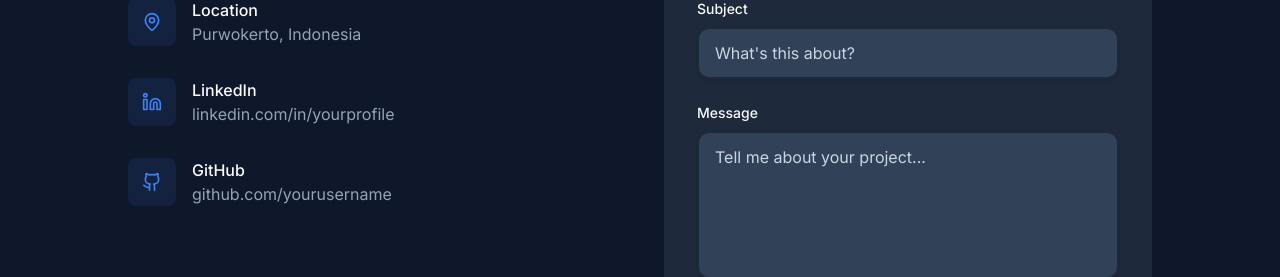
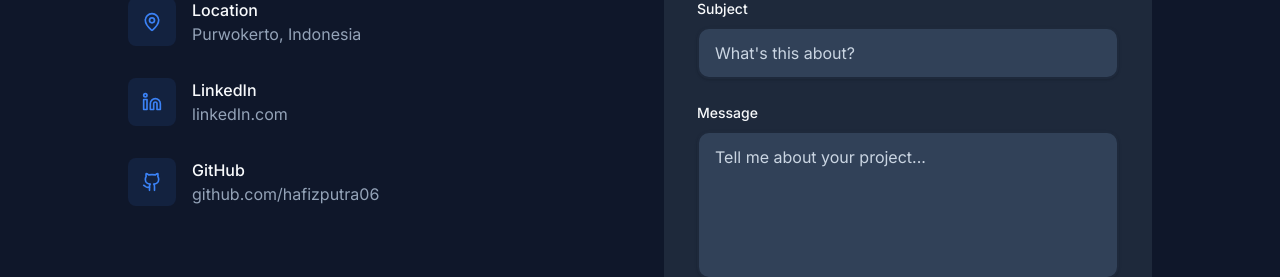
Before and after one commit to hafizputra06/Portofolio, a Next.js app: page /contact in a window 1280 px wide. Shown: the part 490-767 px from the top of the page. Built offline with nearby package versions, Linux system fonts and the light colour scheme.

Commit message:
fix contact information

```diff
--- a/src/app/contact/ContactContent.tsx
+++ b/src/app/contact/ContactContent.tsx
@@ -180,12 +180,12 @@
                     <div>
                       <p className="font-medium">LinkedIn</p>
                       <a
-                        href="https://linkedin.com"
+                        href="https://www.linkedin.com/in/hafiz-putra-336aa6282/"
                         target="_blank"
                         rel="noopener noreferrer"
                         className="text-muted-foreground hover:text-primary transition-colors"
                       >
-                        linkedin.com/in/yourprofile
+                        linkedIn.com
                       </a>
                     </div>
                   </div>
@@ -197,12 +197,12 @@
                     <div>
                       <p className="font-medium">GitHub</p>
                       <a
-                        href="https://github.com"
+                        href="https://github.com/hafizputra06"
                         target="_blank"
                         rel="noopener noreferrer"
                         className="text-muted-foreground hover:text-primary transition-colors"
                       >
-                        github.com/yourusername
+                        github.com/hafizputra06
                       </a>
                     </div>
                   </div>
--- a/src/app/projects/ProjectsContent.tsx
+++ b/src/app/projects/ProjectsContent.tsx
@@ -113,17 +113,6 @@
               Live Demo
             </a>
           )}
-          {project.githubUrl && (
-            <a
-              href={project.githubUrl}
-              target="_blank"
-              rel="noopener noreferrer"
-              className="flex items-center gap-1 text-sm text-muted-foreground hover:text-primary transition-colors"
-            >
-              <Github className="w-4 h-4" />
-              Code
-            </a>
-          )}
         </div>
       </div>
     </Card>
--- a/src/components/sections/Contact.tsx
+++ b/src/components/sections/Contact.tsx
@@ -54,7 +54,7 @@
         <ScrollReveal delay={300}>
           <div className="flex justify-center gap-4 mb-12">
             <a
-              href="https://linkedin.com"
+              href="https://www.linkedin.com/in/hafiz-putra-336aa6282/"
               target="_blank"
               rel="noopener noreferrer"
               className="w-12 h-12 rounded-xl bg-white/10 dark:bg-white/5 backdrop-blur-sm flex items-center justify-center text-white hover:bg-white/20 dark:hover:bg-white/15 hover:scale-110 transition-all shadow-lg hover:shadow-xl"
@@ -62,7 +62,7 @@
               <Linkedin className="w-5 h-5" />
             </a>
             <a
-              href="https://github.com"
+              href="https://github.com/hafizputra06"
               target="_blank"
               rel="noopener noreferrer"
               className="w-12 h-12 rounded-xl bg-white/10 dark:bg-white/5 backdrop-blur-sm flex items-center justify-center text-white hover:bg-white/20 dark:hover:bg-white/15 hover:scale-110 transition-all shadow-lg hover:shadow-xl"
--- a/src/components/sections/Projects.tsx
+++ b/src/components/sections/Projects.tsx
@@ -108,17 +108,6 @@
               Live Demo
             </a>
           )}
-          {project.githubUrl && (
-            <a
-              href={project.githubUrl}
-              target="_blank"
-              rel="noopener noreferrer"
-              className="flex items-center gap-1.5 text-sm font-medium text-slate-500 dark:text-slate-400 hover:text-blue-600 dark:hover:text-blue-400 transition-colors"
-            >
-              <Github className="w-4 h-4" />
-              Code
-            </a>
-          )}
         </div>
       </div>
     </Card>
--- a/src/lib/data/projects.ts
+++ b/src/lib/data/projects.ts
@@ -27,7 +27,7 @@
     category: ["laravel", "php", "web-app"],
     techStack: ["Laravel", "MySQL", "Tailwind CSS", "JavaScript"],
     image: "/projects/api.jpg",
-    githubUrl: "https://github.com",
+    liveUrl: "https://example.com",
   },
   {
     id: "3",
@@ -46,7 +46,6 @@
     techStack: ["Laravel", "Vue.js", "MySQL", "AWS S3"],
     image: "/projects/blog.jpg",
     liveUrl: "https://example.com",
-    githubUrl: "https://github.com",
   },
   {
     id: "5",
@@ -55,7 +54,7 @@
     category: ["php"],
     techStack: ["PHP", "Laravel", "Composer"],
     image: "/projects/package.jpg",
-    githubUrl: "https://github.com",
+    liveUrl: "https://example.com",
   },
 ];
 
```
